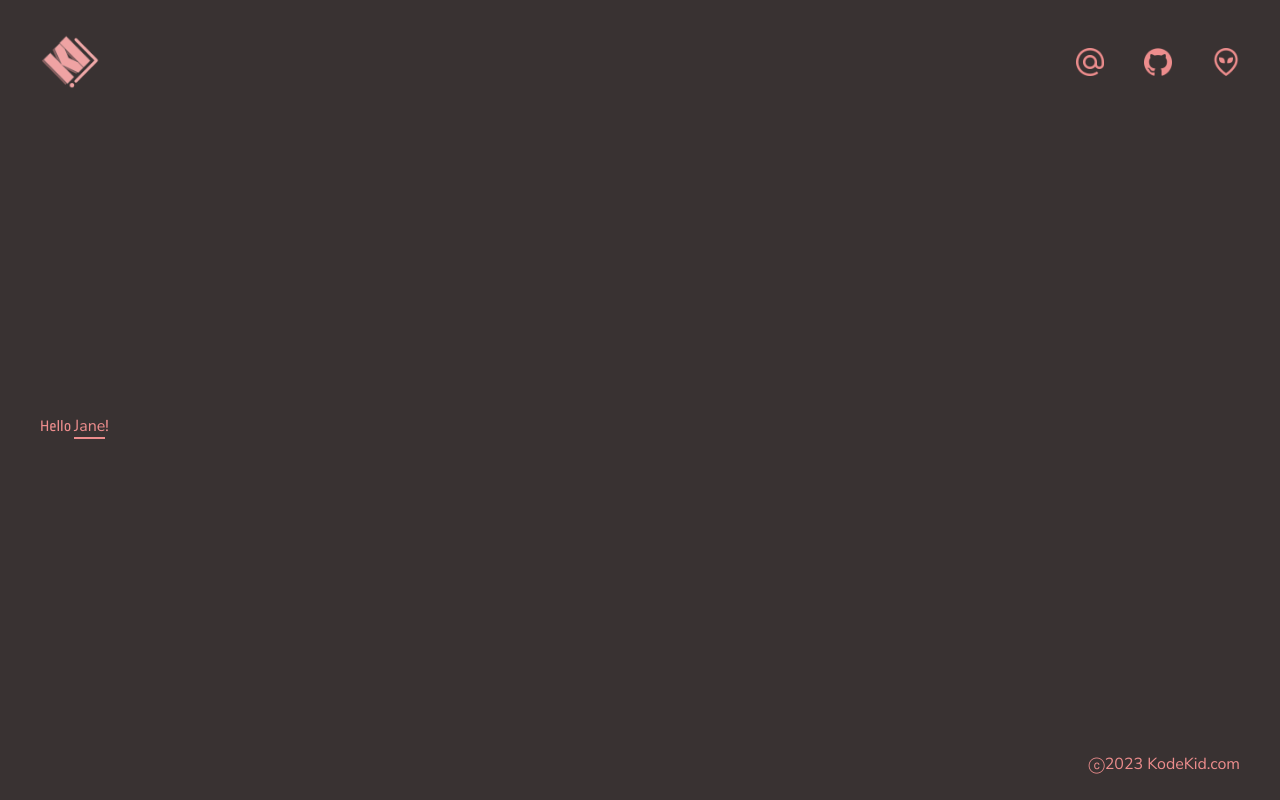
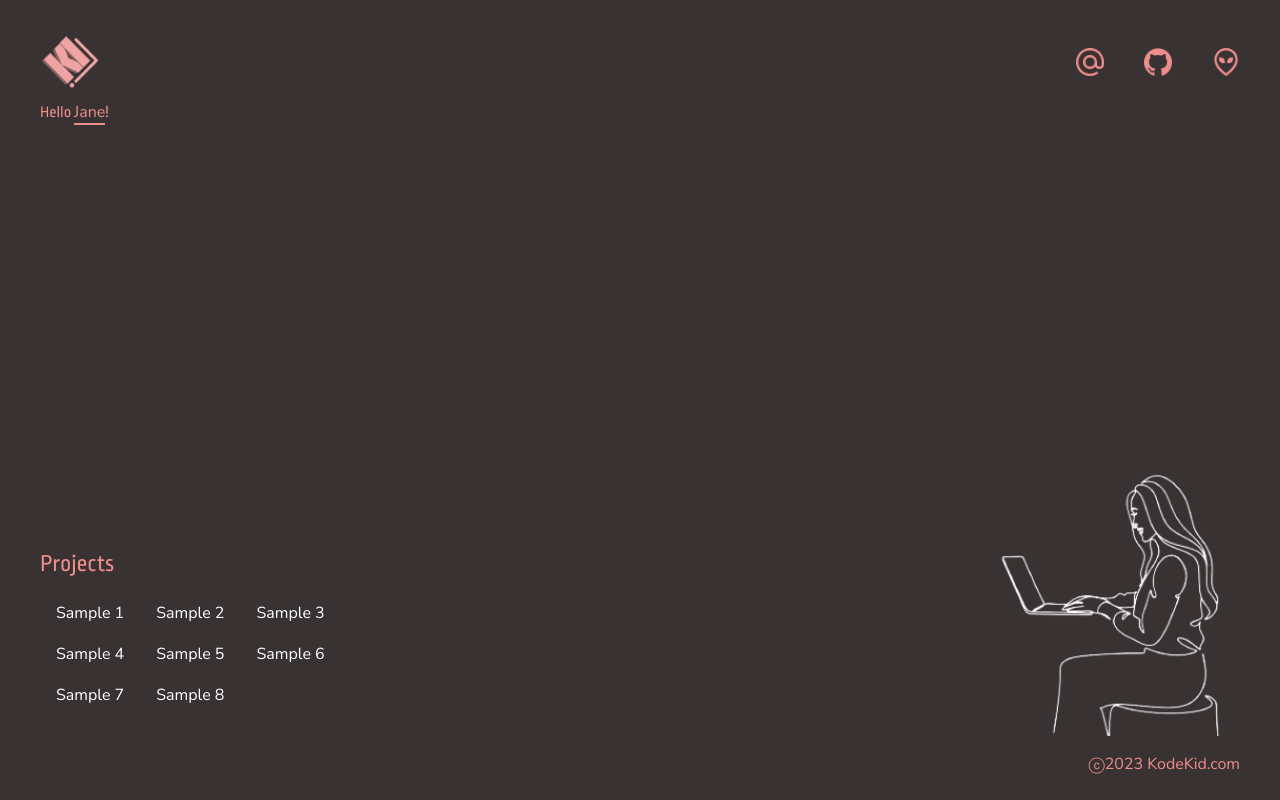
Before and after one commit to kijeia/kode-kid, a Next.js app: page / in a window 1280 px wide. Built offline with nearby package versions, Linux system fonts and the light colour scheme.

Commit message:
feat: initia; projects design

```diff
--- a/app/page.tsx
+++ b/app/page.tsx
@@ -1,11 +1,15 @@
 import AppLayout from '@/components/AppLayout'
+import Content from '@/components/Content'
 
 const Home = () => (
   <AppLayout>
-    <div className=' text-primary font-ropa'>
-      Hello{' '}
-      <span className='font-nunito-bold border-primary border-b-2'>Jane</span>!
-    </div>
+    <Content>
+      <div className=' text-primary font-ropa'>
+        Hello{' '}
+        <span className='font-nunito-bold border-primary border-b-2'>Jane</span>
+        !
+      </div>
+    </Content>
   </AppLayout>
 )
 
--- a/components/AppLayout/AppLayout.tsx
+++ b/components/AppLayout/AppLayout.tsx
@@ -6,7 +6,7 @@ import Header from '../_high/Header'
 const AppLayout = ({ children }: AppLayoutProps) => (
   <div className='app-layout'>
     <Header />
-    <div>{children}</div>
+    {children}
     <Footer />
   </div>
 )
--- /dev/null
+++ b/components/Content/Content.scss
@@ -0,0 +1,33 @@
+.content {
+    @apply flex flex-1 flex-col justify-between;
+    > .projects-container {
+        @apply w-full flex justify-between py-4;
+        > .projects {
+            @apply w-1/3  h-[250px] flex flex-col place-content-end;
+            > h1 {
+                @apply text-primary font-ropa text-2xl py-3;
+            }
+            > .list {
+                @apply flex flex-wrap;
+                > .name{
+                    @apply cursor-pointer  p-2;
+
+                    > span {
+                        @apply h-10 pb-1  px-2 text-white font-nunito-semi;
+                        transition: color 0.5s, letter-spacing 0.5s;
+                        &:hover{
+                            @apply text-[#EFA3A3] tracking-wider border-b-2 border-dark;
+
+                        }
+                    }
+                }
+
+                &.--selected {
+
+                }
+            }
+        }
+
+    }
+
+}
--- /dev/null
+++ b/components/Content/Content.tsx
@@ -0,0 +1,109 @@
+import { ContentProps } from '@/types/components/_global'
+import Image from 'next/image'
+
+const sample = [
+  {
+    name: 'Sample 1',
+    description:
+      'Lorem ipsum dolor sit amet, consectetur adipiscing elit. Sed vestibulum ac justo eu efficitur. Nullam facilisis velit ut dapibus cursus. Vivamus varius, ipsum at ultricies cursus, lectus nisl fringilla tellus, vel vehicula augue turpis id dolor. Fusce nec luctus elit. In hac habitasse platea dictumst. Phasellus et justo id est venenatis varius eu eu nisi. Proin vel neque vel dui aliquet bibendum.',
+    links: [
+      { label: 'View Site', link: '/test.com' },
+      { label: 'Github', link: '/test.com' }
+    ]
+  },
+  {
+    name: 'Sample 2',
+    description:
+      'Lorem ipsum dolor sit amet, consectetur adipiscing elit. Sed vestibulum ac justo eu efficitur. Nullam facilisis velit ut dapibus cursus. Vivamus varius, ipsum at ultricies cursus, lectus nisl fringilla tellus, vel vehicula augue turpis id dolor. Fusce nec luctus elit. In hac habitasse platea dictumst. Phasellus et justo id est venenatis varius eu eu nisi. Proin vel neque vel dui aliquet bibendum.',
+    links: [
+      { label: 'View Site', link: '/test.com' },
+      { label: 'Github', link: '/test.com' }
+    ]
+  },
+  {
+    name: 'Sample 3',
+    description:
+      'Lorem ipsum dolor sit amet, consectetur adipiscing elit. Sed vestibulum ac justo eu efficitur. Nullam facilisis velit ut dapibus cursus. Vivamus varius, ipsum at ultricies cursus, lectus nisl fringilla tellus, vel vehicula augue turpis id dolor. Fusce nec luctus elit. In hac habitasse platea dictumst. Phasellus et justo id est venenatis varius eu eu nisi. Proin vel neque vel dui aliquet bibendum.',
+    links: [
+      { label: 'View Site', link: '/test.com' },
+      { label: 'Github', link: '/test.com' }
+    ]
+  },
+  {
+    name: 'Sample 4',
+    description:
+      'Lorem ipsum dolor sit amet, consectetur adipiscing elit. Sed vestibulum ac justo eu efficitur. Nullam facilisis velit ut dapibus cursus. Vivamus varius, ipsum at ultricies cursus, lectus nisl fringilla tellus, vel vehicula augue turpis id dolor. Fusce nec luctus elit. In hac habitasse platea dictumst. Phasellus et justo id est venenatis varius eu eu nisi. Proin vel neque vel dui aliquet bibendum.',
+    links: [
+      { label: 'View Site', link: '/test.com' },
+      { label: 'Github', link: '/test.com' }
+    ]
+  },
+  {
+    name: 'Sample 5',
+    description:
+      'Lorem ipsum dolor sit amet, consectetur adipiscing elit. Sed vestibulum ac justo eu efficitur. Nullam facilisis velit ut dapibus cursus. Vivamus varius, ipsum at ultricies cursus, lectus nisl fringilla tellus, vel vehicula augue turpis id dolor. Fusce nec luctus elit. In hac habitasse platea dictumst. Phasellus et justo id est venenatis varius eu eu nisi. Proin vel neque vel dui aliquet bibendum.',
+    links: [
+      { label: 'View Site', link: '/test.com' },
+      { label: 'Github', link: '/test.com' }
+    ]
+  },
+  {
+    name: 'Sample 6',
+    description:
+      'Lorem ipsum dolor sit amet, consectetur adipiscing elit. Sed vestibulum ac justo eu efficitur. Nullam facilisis velit ut dapibus cursus. Vivamus varius, ipsum at ultricies cursus, lectus nisl fringilla tellus, vel vehicula augue turpis id dolor. Fusce nec luctus elit. In hac habitasse platea dictumst. Phasellus et justo id est venenatis varius eu eu nisi. Proin vel neque vel dui aliquet bibendum.',
+    links: [
+      { label: 'View Site', link: '/test.com' },
+      { label: 'Github', link: '/test.com' }
+    ]
+  },
+  {
+    name: 'Sample 7',
+    description:
+      'Lorem ipsum dolor sit amet, consectetur adipiscing elit. Sed vestibulum ac justo eu efficitur. Nullam facilisis velit ut dapibus cursus. Vivamus varius, ipsum at ultricies cursus, lectus nisl fringilla tellus, vel vehicula augue turpis id dolor. Fusce nec luctus elit. In hac habitasse platea dictumst. Phasellus et justo id est venenatis varius eu eu nisi. Proin vel neque vel dui aliquet bibendum.',
+    links: [
+      { label: 'View Site', link: '/test.com' },
+      { label: 'Github', link: '/test.com' }
+    ]
+  },
+  {
+    name: 'Sample 8',
+    description:
+      'Lorem ipsum dolor sit amet, consectetur adipiscing elit. Sed vestibulum ac justo eu efficitur. Nullam facilisis velit ut dapibus cursus. Vivamus varius, ipsum at ultricies cursus, lectus nisl fringilla tellus, vel vehicula augue turpis id dolor. Fusce nec luctus elit. In hac habitasse platea dictumst. Phasellus et justo id est venenatis varius eu eu nisi. Proin vel neque vel dui aliquet bibendum.',
+    links: [
+      { label: 'View Site', link: '/test.com' },
+      { label: 'Github', link: '/test.com' }
+    ]
+  }
+]
+// eslint-disable-next-line no-empty-pattern
+const Content = ({ children }: ContentProps) => (
+  <div className='content'>
+    <div>{children}</div>
+
+    {/* PROJECTS */}
+    <div className='projects-container'>
+      {/* List */}
+      <div className='projects'>
+        <h1>Projects</h1>
+        <div className='list'>
+          {sample?.map(({ name }) => (
+            <div key={name} className='name'>
+              <span>{name}</span>
+            </div>
+          ))}
+        </div>
+      </div>
+      {/* Image */}
+      <div>
+        <Image
+          src='/assets/img/linear-art.png'
+          alt='linear-art'
+          width={250}
+          height={250}
+        />
+      </div>
+    </div>
+  </div>
+)
+
+export default Content
--- /dev/null
+++ b/components/Content/index.ts
@@ -0,0 +1,2 @@
+// eslint-disable-next-line no-restricted-exports
+export { default } from './Content'
--- a/components/_components.scss
+++ b/components/_components.scss
@@ -4,3 +4,4 @@
 
 // components
 @import "./AppLayout/AppLayout";
+@import "./Content/Content";
--- /dev/null
+++ b/components/_high/Projects/Projects.scss
@@ -0,0 +1 @@
+// add styles here
--- /dev/null
+++ b/components/_high/Projects/Projects.tsx
@@ -0,0 +1,4 @@
+// eslint-disable-next-line no-empty-pattern
+const Projects = ({}) => <div>Projects</div>
+
+export default Projects
--- /dev/null
+++ b/components/_high/Projects/index.ts
@@ -0,0 +1,2 @@
+// eslint-disable-next-line no-restricted-exports
+export { default } from './Projects'
--- a/components/_high/_high.scss
+++ b/components/_high/_high.scss
@@ -1,2 +1,3 @@
 @import "./Header/Header.scss";
 @import "./Footer/Footer.scss";
+@import "./Projects/Projects.scss";
--- a/tailwind.config.js
+++ b/tailwind.config.js
@@ -17,7 +17,8 @@ module.exports = {
       },
       textColor: {
         'primary': '#ED8D8D',
-        'secondary': '#8D6262'
+        'secondary': '#8D6262',
+        'dark': '#4D4545',
       },
       fontFamily: {
         'ropa': ['Ropa Sans', 'sans-serif'],
@@ -27,7 +28,8 @@ module.exports = {
       },
       borderColor: {
         'primary': '#ED8D8D',
-        'secondary': '#8D6262'
+        'secondary': '#8D6262',
+        'dark': '#4D4545',
       },
       screens: {
         'xs': '375px',
--- a/types/components/_global.ts
+++ b/types/components/_global.ts
@@ -3,3 +3,7 @@ import React from "react";
 export interface AppLayoutProps {
     children: React.ReactNode
 }
+
+export interface ContentProps {
+    children: React.ReactNode
+}
```
Also changed, not shown: public/assets/img/linear-art.png.
